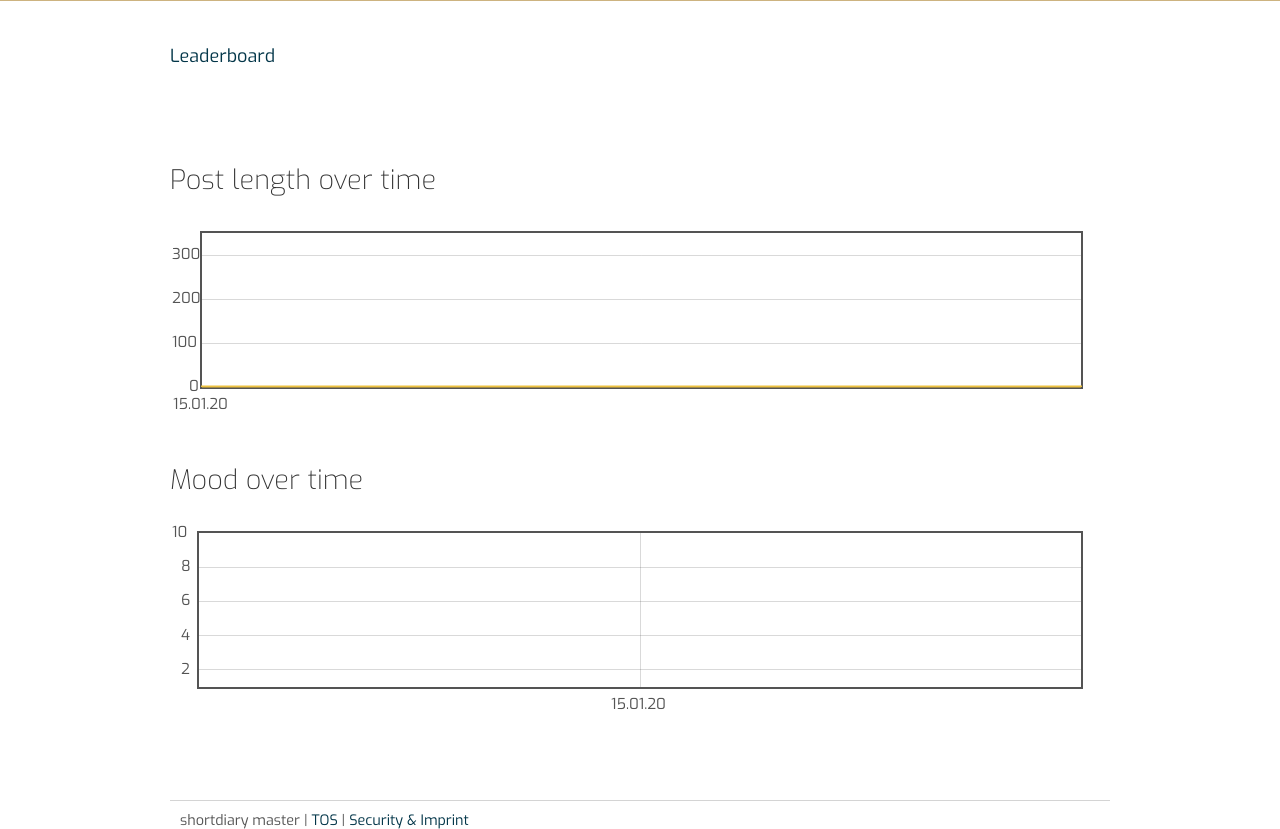
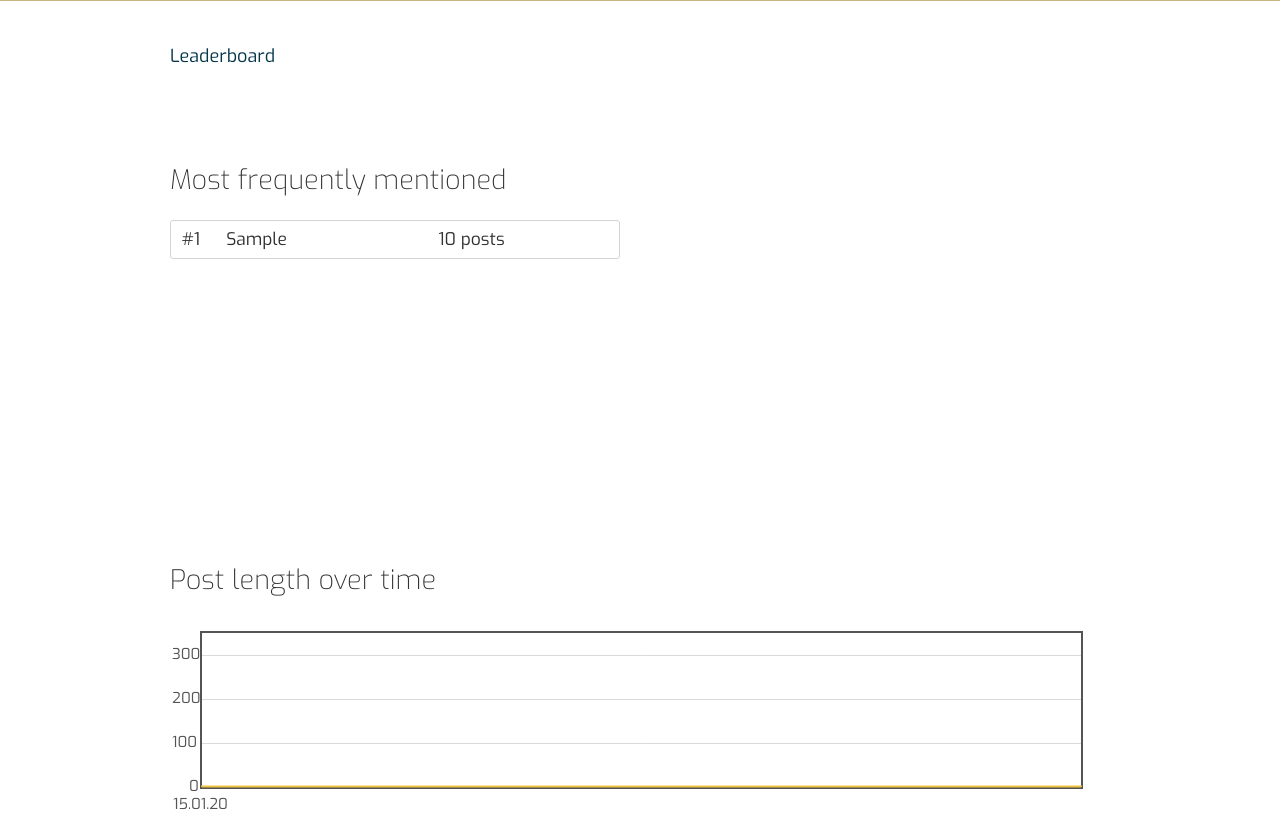
Before and after one commit to lutoma/shortdiary-web, a Django app: template templates/stats.html in a window 1280 px wide. Shown: the part 48-877 px from the top of the page. Run offline with Django 3.2, Linux system fonts and the light colour scheme; the template is opened without the code that fills it: most values are stand-ins (such as "Sample title", 1, 10 or a date in 2020); some libraries are stand-ins or nearby versions.

Commit message:
Expose list of most frequently mentioned people in stats page

```diff
--- a/diary/views.py
+++ b/diary/views.py
@@ -259,6 +259,7 @@ def stats(request):
 		'title': 'Stats',
 		'posts': user_posts,
 		'top_locations': top_locations,
+		'top_mentions': request.user.get_mention_toplist(),
 	}
 	return render_to_response('stats.html', context_instance=RequestContext(request, context))
 
--- a/templates/stats.html
+++ b/templates/stats.html
@@ -148,6 +148,31 @@
 
 	<br class='clear' />
 
+	<div style='width: 50%; float: left; padding: 0; margin: 0; min-height: 400px;'>
+		<div style='padding-right: 20px'>
+			<h2>{% trans "Most frequently mentioned" %}</h2>
+			<table class="border alternate">
+				<tbody>
+					{% for name in top_mentions %}
+							<tr>
+								<td style='width: 25px;'>
+									#{{ forloop.counter }}
+								</td>
+								<td>
+									{{ name.0 }}
+								</td>
+								<td style='width: 170px;'>
+									{{ name.1 }} posts
+								</td>
+							</tr>
+					{% endfor %}
+				</tbody>
+			</table>
+		</div>
+	</div>
+
+	<br class='clear' />
+
 	<h2>{% trans "Post length over time" %}</h2>
 	<div id='post-length-placeholder' style='height: 200px'><i class='icon-spinner icon-spin'></i> {% trans "Loading, please wait…" %}</div>
 
```
